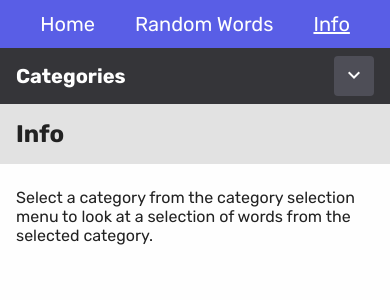
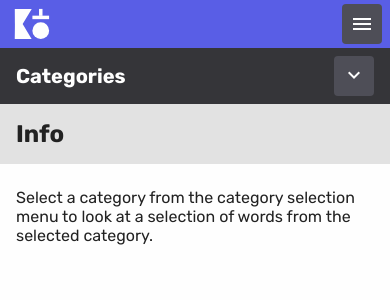
Before and after one commit to DanielHearn/korean-handbook, a Vue app in the folder korean-handbook/: page /info in a window 390 px wide. Shown: the top 300 px of the page. Built offline with nearby package versions, Linux system fonts and the light colour scheme.

Commit message:
Add nav logo and mobile button

```diff
--- a/korean-handbook/src/App.vue
+++ b/korean-handbook/src/App.vue
@@ -2,9 +2,88 @@
   <div id="app">
     <div id="nav">
       <div class="nav-content">
-        <router-link to="/">Home</router-link>
-        <router-link to="/random-words/all">Random Words</router-link>
-        <router-link to="/info/">Info</router-link>
+        <div class="nav-logo">
+          <router-link to="/" class="button--logo">
+            <svg
+              xmlns:dc="http://purl.org/dc/elements/1.1/"
+              xmlns:cc="http://creativecommons.org/ns#"
+              xmlns:rdf="http://www.w3.org/1999/02/22-rdf-syntax-ns#"
+              xmlns:svg="http://www.w3.org/2000/svg"
+              xmlns="http://www.w3.org/2000/svg"
+              id="svg8"
+              version="1.1"
+              viewBox="0 0 100 100"
+              height="100mm"
+              width="100mm"
+              class="logo"
+            >
+              <defs id="defs2" />
+              <metadata id="metadata5" />
+              <g transform="translate(0,-100)" id="layer3" style="display: inline;">
+                <g
+                  transform="matrix(1.6607495,0,0,1.6607495,-27.391721,-97.587624)"
+                  id="g5688"
+                  class="shape"
+                >
+                  <path
+                    d="M 20.708554,126.46606 H 46.20405 l -13.682253,22.73177 13.511422,22.5 -25.324665,-0.009 c 0,0 0.177679,-15.29921 0.180076,-22.52289 0.0026,-7.85095 -0.180076,-22.70005 -0.180076,-22.70005 z"
+                    id="path5657"
+                    class="shape"
+                    style="fill: rgb(254, 254, 254); fill-opacity: 1; stroke: none; stroke-width: 0.0910492px; stroke-linecap: butt; stroke-linejoin: miter; stroke-opacity: 1;"
+                  />
+                  <circle
+                    id="path5661"
+                    cx="59.799267"
+                    cy="159.10349"
+                    r="12.594335"
+                    class="shape"
+                    style="fill: rgb(254, 254, 254); fill-opacity: 1; stroke: none; stroke-width: 6.97366; stroke-linecap: round; stroke-miterlimit: 4; stroke-dasharray: none; stroke-opacity: 1;"
+                  />
+                  <g
+                    transform="matrix(1.1210374,0,0,1.1210374,-6.8195464,-20.781859)"
+                    id="g5704"
+                    class="shape"
+                  >
+                    <rect
+                      y="140.33861"
+                      x="48.199764"
+                      height="4.6655374"
+                      width="22.403643"
+                      id="rect5665"
+                      class="shape"
+                      style="fill: rgb(254, 254, 254); fill-opacity: 1; stroke: none; stroke-width: 7.46241; stroke-linecap: round; stroke-miterlimit: 4; stroke-dasharray: none; stroke-opacity: 1;"
+                    />
+                    <rect
+                      y="131.27011"
+                      x="57.089748"
+                      height="9.3310747"
+                      width="4.6655374"
+                      id="rect5665-5"
+                      class="shape"
+                      style="display: inline; fill: rgb(254, 254, 254); fill-opacity: 1; stroke: none; stroke-width: 4.81599; stroke-linecap: round; stroke-miterlimit: 4; stroke-dasharray: none; stroke-opacity: 1;"
+                    />
+                  </g>
+                </g>
+              </g>
+              <g transform="translate(0,-100)" id="layer1" />
+            </svg>
+          </router-link>
+        </div>
+        <template v-if="$store.state.mobile">
+          <div class="nav-links--mobile">
+            <button>
+              <i class="material-icons">menu</i>
+            </button>
+          </div>
+        </template>
+        <template v-else>
+          <div class="nav-links">
+            <router-link to="/">Home</router-link>
+            <router-link to="/random-words/all">Random Words</router-link>
+            <router-link to="/info/">Info</router-link>
+          </div>
+          <div></div>
+        </template>
       </div>
     </div>
     <router-view :mobile="$store.state.mobile" />
--- a/korean-handbook/src/app.scss
+++ b/korean-handbook/src/app.scss
@@ -17,10 +17,14 @@ body {
 }
 
 #nav {
+  display: flex;
+  flex-direction: row;
   height: 3em;
   width: 100%;
   z-index: 5;
   background: $accent;
+  justify-content: center;
+  align-items: center;
   .nav-content {
     display: flex;
     justify-content: center;
@@ -30,6 +34,11 @@ body {
     box-sizing: border-box;
     flex-direction: row;
     height: 3em;
+    max-width: 60em;
+    padding: 0 0.5em;
+    box-sizing: border-box;
+    flex: 1 auto;
+    justify-content: space-between;
     a {
       margin: 0 1em;
       color: $white;
@@ -47,6 +56,13 @@ body {
       }
     }
   }
+  .nav-logo {
+    width: 3em;
+    height: 2.5em;
+    a {
+      margin: 0;
+    }
+  }
 }
 
 .main {
@@ -54,6 +70,17 @@ body {
   flex-direction: row;
   height: 100%;
   width: 100%;
+}
+
+.button--logo {
+  z-index: 5;
+  .logo {
+    width: 100%;
+    height: 100%;
+    .shape {
+      fill: $white;
+    }
+  }
 }
 
 .home {
@@ -137,7 +164,7 @@ body {
   overflow-y: scroll;
   height: 100%;
   box-sizing: border-box;
-  padding: 0.5em 1em;
+  padding: 0.5em 2em;
 }
 
 .grid {
@@ -305,6 +332,9 @@ button {
     .page-header {
       padding: 1em;
     }
+    .page-content {
+      padding: 0.5em 1em;
+    }
     .grid {
       .grid-item {
         display: grid;
--- a/korean-handbook/src/static/categories.js
+++ b/korean-handbook/src/static/categories.js
@@ -501,9 +501,9 @@ export const Categories = {
     ]
   },
   animals: {
-    name: 'Animals / Pets',
+    name: 'Animals',
     id: 'animals',
-    korean: '동물 / 애완동물',
+    korean: '동물',
     words: [
       { e: 'Ant', k: '개미' },
       { e: 'Badger', k: '오소리' },
```
